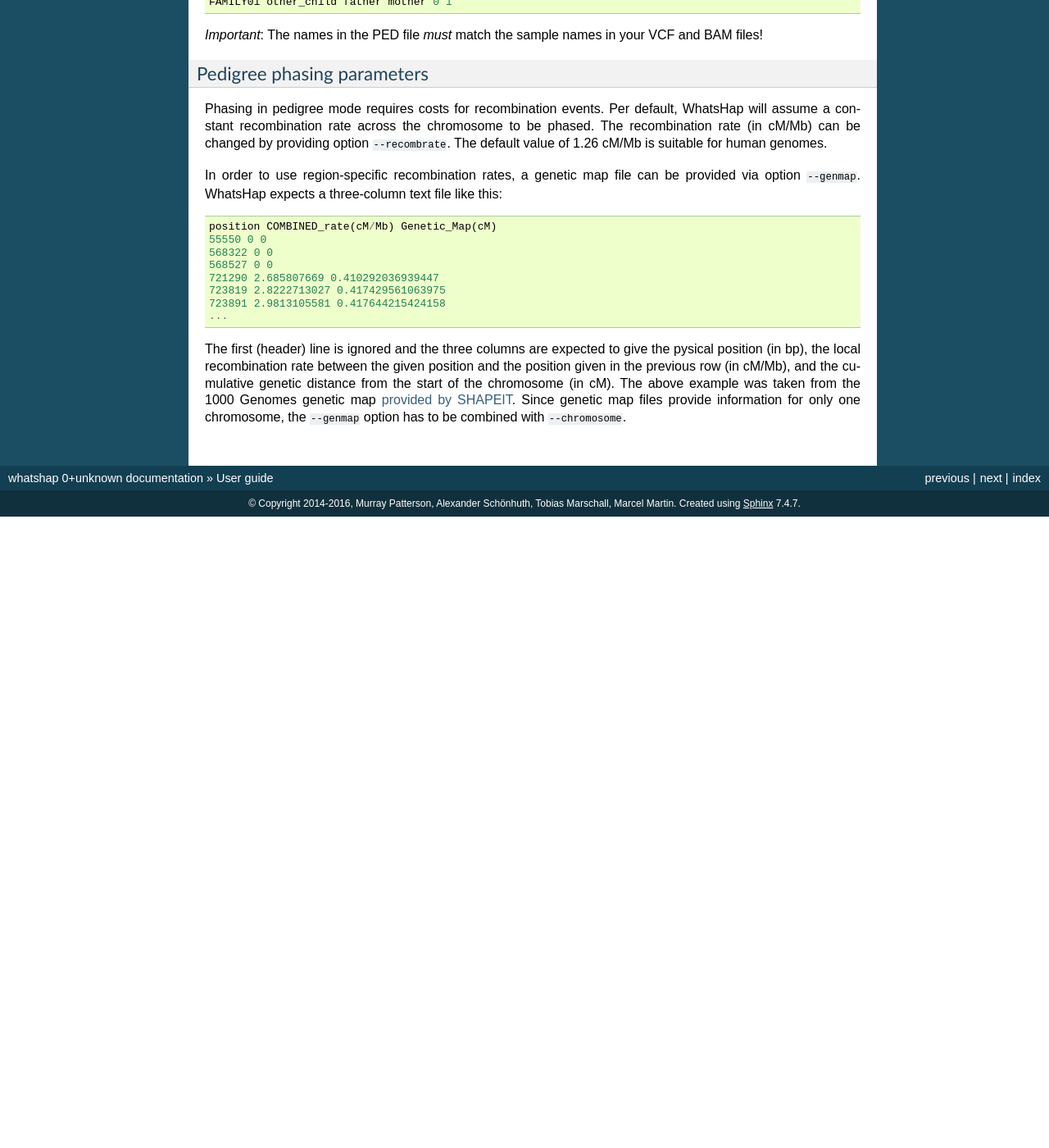
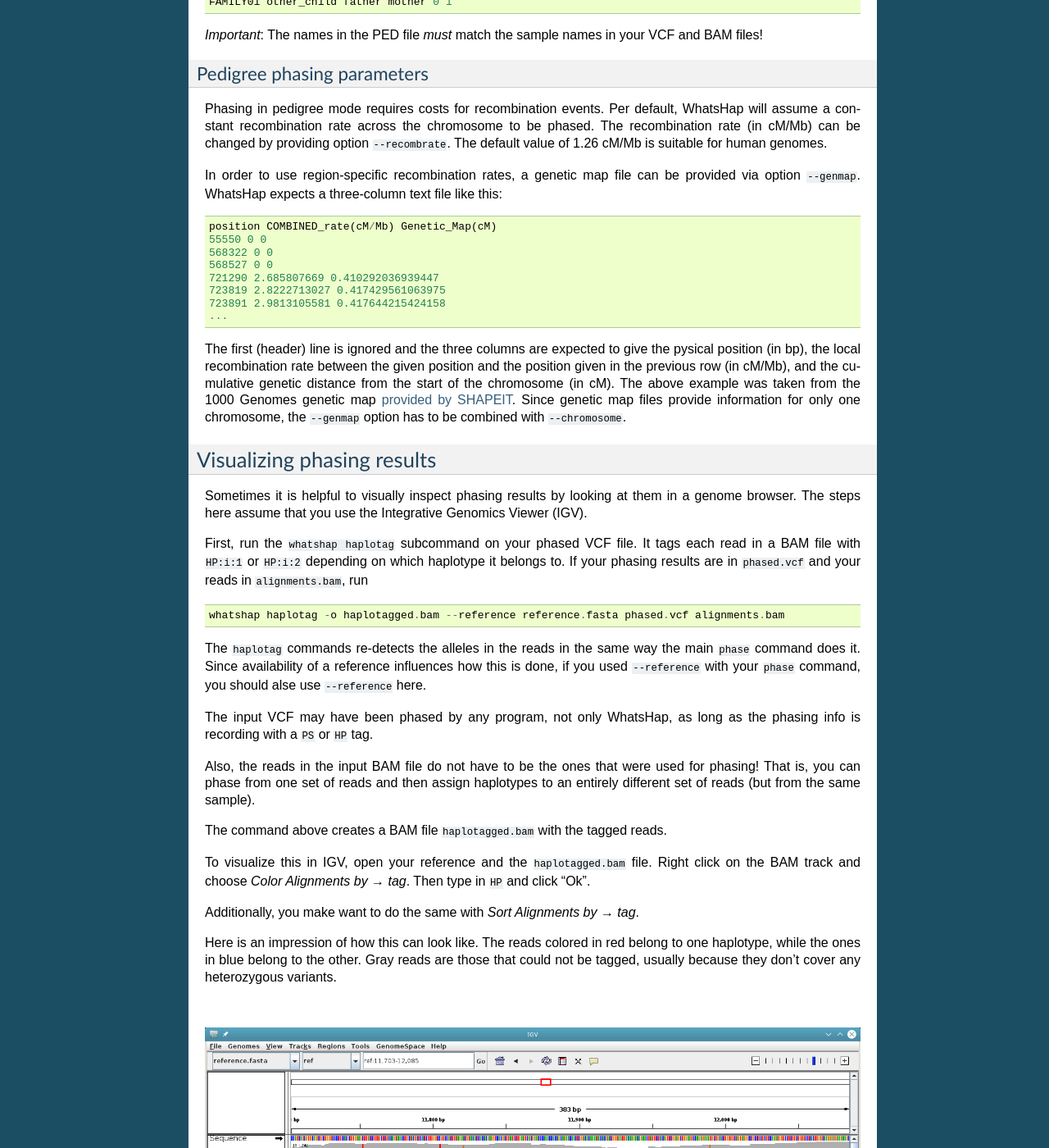
Before and after one commit to whatshap/whatshap, a Sphinx documentation site: the page built from doc/guide.rst, in a window 1280 px wide and 1400 px high, scrolled down 5073 px. Shown: the whole window at 82% size. Built offline with Sphinx 7.4.7, drawn with Linux system fonts in a browser that asks for light colours; before the commit the page ends 5703 px from its top, so only the background shows below that; some of the changed text lies outside the part shown.

Commit message:
Describe the use of haplotag

```diff
--- a/doc/guide.rst
+++ b/doc/guide.rst
@@ -355,3 +355,49 @@ SHAPEIT
 <https://mathgen.stats.ox.ac.uk/genetics_software/shapeit/shapeit.html#gmap>`_.
 Since genetic map files provide information for only one chromosome, the
 ``--genmap`` option has to be combined with ``--chromosome``.
+
+
+Visualizing phasing results
+===========================
+
+Sometimes it is helpful to visually inspect phasing results by looking at them
+in a genome browser. The steps here assume that you use the Integrative Genomics
+Viewer (IGV).
+
+First, run the ``whatshap haplotag`` subcommand on your phased VCF file. It
+tags each read in a BAM file with ``HP:i:1`` or ``HP:i:2`` depending on which
+haplotype it belongs to. If your phasing results are in ``phased.vcf`` and
+your reads in ``alignments.bam``, run ::
+
+    whatshap haplotag -o haplotagged.bam --reference reference.fasta phased.vcf alignments.bam
+
+The ``haplotag`` commands re-detects the alleles in the reads in the same way
+the main ``phase`` command does it. Since availability of a reference influences
+how this is done, if you used ``--reference`` with your ``phase`` command, you
+should alse use ``--reference`` here.
+
+The input VCF may have been phased by any program, not only WhatsHap, as long as
+the phasing info is recording with a ``PS`` or ``HP`` tag.
+
+Also, the reads in the input BAM file do not have to be the ones that were used
+for phasing! That is, you can phase from one set of reads and then assign
+haplotypes to an entirely different set of reads (but from the same sample).
+
+The command above creates a BAM file ``haplotagged.bam`` with the tagged reads.
+
+To visualize this in IGV, open your reference and the ``haplotagged.bam`` file.
+Right click on the BAM track and choose *Color Alignments by* → *tag*. Then type
+in ``HP`` and click “Ok”.
+
+Additionally, you make want to do the same with *Sort Alignments by* → *tag*.
+
+Here is an impression of how this can look like. The reads colored in red belong
+to one haplotype, while the ones in blue belong to the other. Gray reads are
+those that could not be tagged, usually because they don’t cover any
+heterozygous variants.
+
+|
+
+.. image:: _static/haplotagged.png
+
+|
```
Also changed, not shown: doc/_static/haplotagged.png (added).
